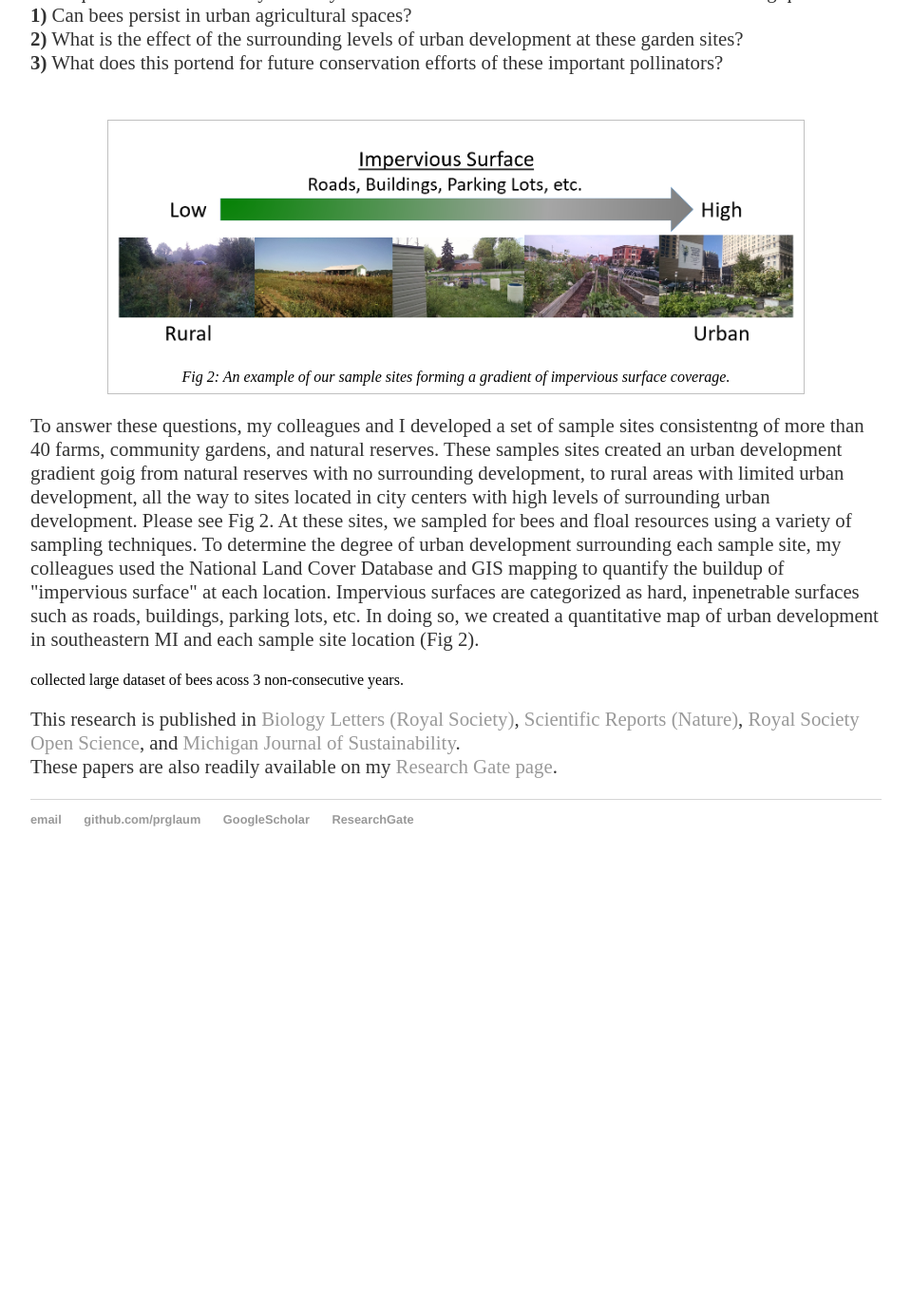
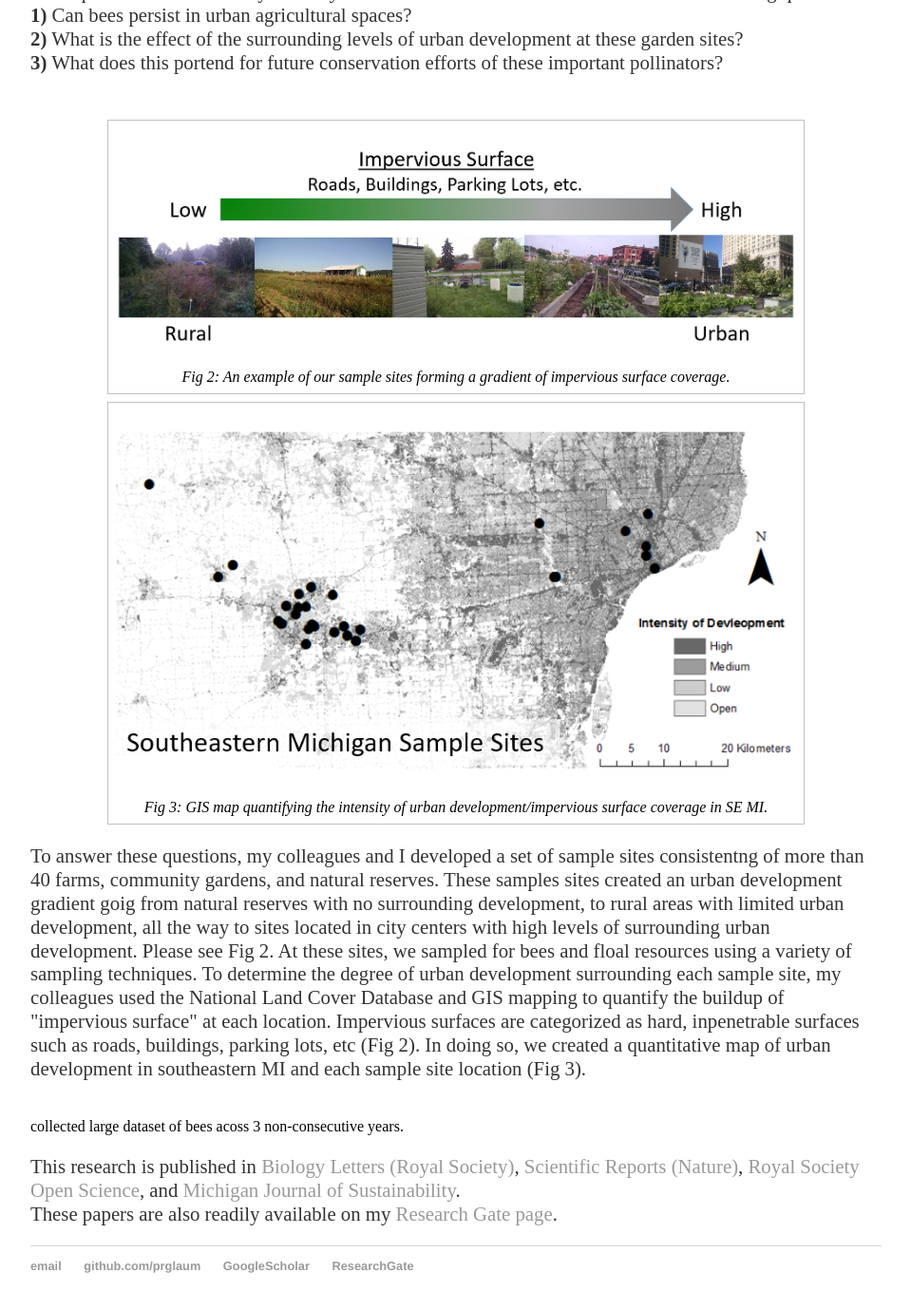
Before and after one commit to prglaum/prglaum.github.io, a Jekyll site: the page built from research/urbaneco/index.html, in a window 1280 px wide and 1400 px high, scrolled down 663 px. Shown: the top 1379 px of the window at 95% size, without its empty margins (160-1119 px from the left). Built offline with Jekyll 4.4.1, drawn with Linux system fonts in a browser that asks for light colours; before the commit the page ends 1593 px from its top, so only the background shows below that.

Commit message:
Update index.html

```diff
--- a/research/urbaneco/index.html
+++ b/research/urbaneco/index.html
@@ -29,14 +29,19 @@ title: Urban Ecology
 	<figcaption>Fig 2: An example of our sample sites forming a gradient of impervious surface coverage.</figcaption>
 </figure>
 
+
+<figure style="clear:right" class="div80">
+	<p><img class=scaled src="{{site.url}}/docs/assets/images/urbanGIS.PNG" alt="stats">
+	<figcaption>Fig 3: GIS map quantifying the intensity of urban development/impervious surface coverage in SE MI.</figcaption>
+</figure>
 <p>To answer these questions, my colleagues and I developed a set of sample sites consistentng of more than 40 farms, community gardens, and natural reserves. These
 	samples sites created an urban development gradient goig from natural reserves with no surrounding development, to rural areas with limited urban development,
 	all the way to sites located in city centers with high levels of surrounding urban development. Please see Fig 2. At these sites, we sampled for bees and floal
 	resources using a variety of sampling techniques. To determine the degree of urban development surrounding each sample site, my colleagues used the National Land
 	Cover Database and GIS mapping to quantify the buildup of "impervious surface" at each location. Impervious surfaces are categorized as hard, inpenetrable surfaces
-	such as roads, buildings, parking lots, etc. In doing so, we created a quantitative map of urban development in southeastern MI and each sample site location (Fig 2).
+	such as roads, buildings, parking lots, etc (Fig 2). In doing so, we created a quantitative map of urban development in southeastern MI and each sample site location (Fig 3).
 </p>
-
+<br style="clear:right">
  collected large dataset of bees acoss 3 non-consecutive years.
 
 <p> This research is published in <a href="https://royalsocietypublishing.org/doi/full/10.1098/rsbl.2019.0574">Biology Letters (Royal Society)</a>,
```
